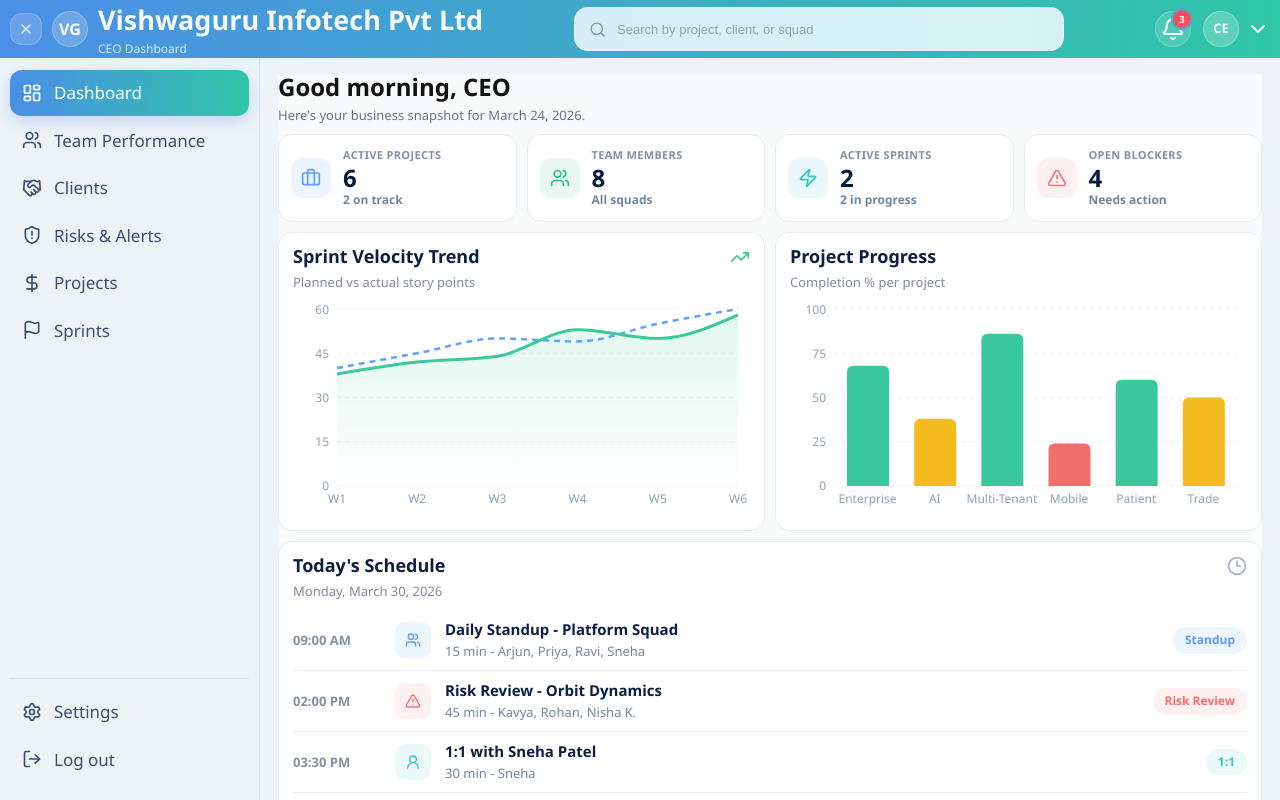
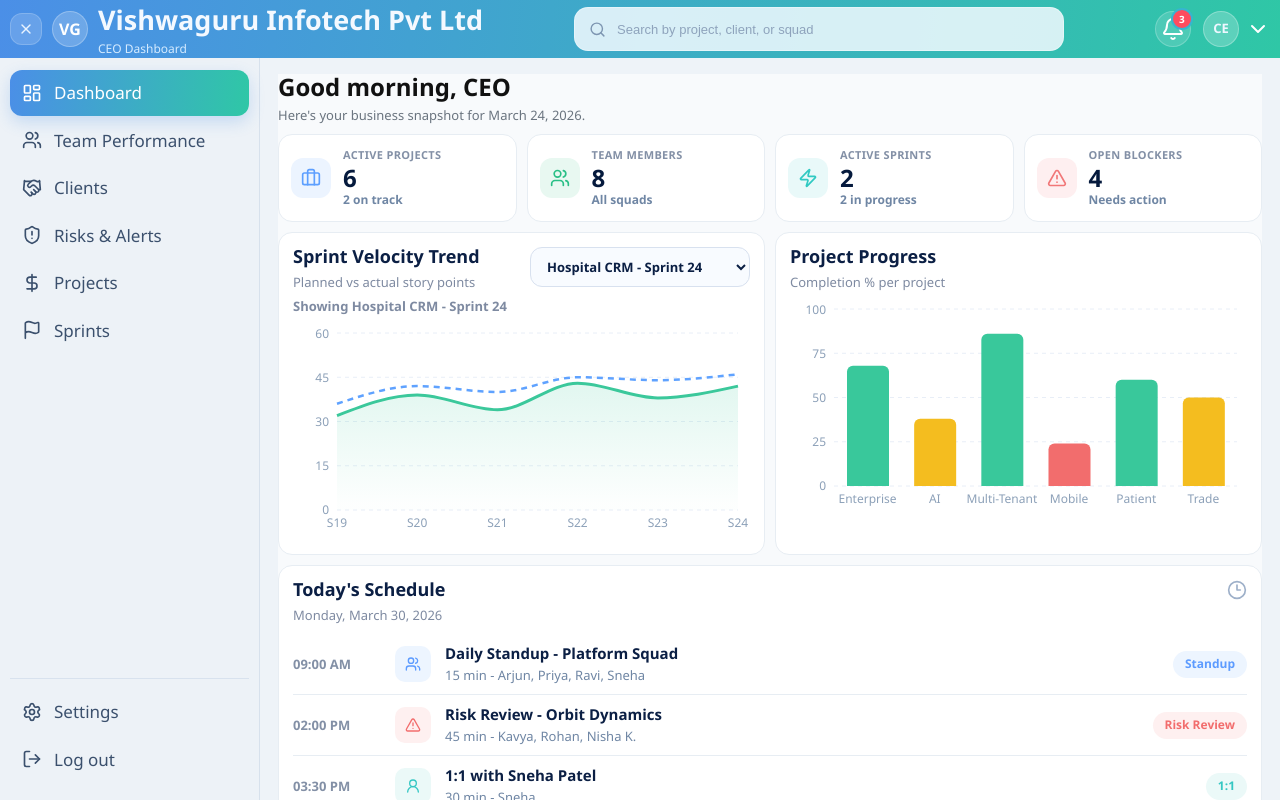
Before and after one commit to Tanu123T/CEODashboard, a React (Vite) app in the folder ceodashboard/: page / in a window 1280 px wide. Built offline with nearby package versions, Linux system fonts and the light colour scheme.

Commit message:
home page

```diff
--- a/ceodashboard/src/components/Home/Home.css
+++ b/ceodashboard/src/components/Home/Home.css
@@ -37,6 +37,23 @@
     display: flex;
     align-items: center;
     gap: 12px;
+}
+
+.kpi-card-link {
+    text-decoration: none;
+    color: inherit;
+    transition: transform 0.18s ease, box-shadow 0.18s ease, border-color 0.18s ease;
+}
+
+.kpi-card-link:hover {
+    transform: translateY(-2px);
+    border-color: #d8e4f3;
+    box-shadow: 0 8px 24px rgba(21, 51, 94, 0.08);
+}
+
+.kpi-card-link:focus-visible {
+    outline: 2px solid #79a7ff;
+    outline-offset: 2px;
 }
 
 .kpi-icon {
@@ -109,6 +126,42 @@
     justify-content: space-between;
     gap: 12px;
     margin-bottom: 10px;
+}
+
+.panel-head-actions {
+    display: flex;
+    align-items: flex-start;
+    gap: 12px;
+}
+
+.panel-context {
+    margin: 7px 0 0;
+    color: #5f738e;
+    font-size: 12px;
+    font-weight: 600;
+}
+
+.sprint-filter {
+    display: grid;
+    justify-items: end;
+}
+
+.sprint-filter-select {
+    min-width: 220px;
+    padding: 9px 12px;
+    border: 1px solid #d8e1ef;
+    border-radius: 12px;
+    background: #f8fbff;
+    color: #0b1f44;
+    font: inherit;
+    font-weight: 600;
+    cursor: pointer;
+    outline: none;
+}
+
+.sprint-filter-select:focus-visible {
+    border-color: #79a7ff;
+    box-shadow: 0 0 0 3px rgba(121, 167, 255, 0.18);
 }
 
 .panel-head h2 {
--- a/ceodashboard/src/components/Home/Home.jsx
+++ b/ceodashboard/src/components/Home/Home.jsx
@@ -1,4 +1,5 @@
-import React from "react";
+import React, { useMemo, useState } from "react";
+import { Link } from "react-router-dom";
 import "./Home.css";
 
 import {
@@ -20,12 +21,13 @@ import {
   Users,
   Zap,
   TriangleAlert,
-  TrendingUp,
   Clock3,
   UserRound,
   FileText,
   ArrowRight,
 } from "lucide-react";
+
+import { sprintDetails, sprintProjects } from "../../pages/Sprints/sprintData";
 
 const kpiCards = [
   {
@@ -34,6 +36,7 @@ const kpiCards = [
     value: "6",
     meta: "2 on track",
     color: "blue",
+    to: "/projects",
   },
   {
     icon: Users,
@@ -41,6 +44,7 @@ const kpiCards = [
     value: "8",
     meta: "All squads",
     color: "green",
+    to: "/employees",
   },
   {
     icon: Zap,
@@ -48,6 +52,7 @@ const kpiCards = [
     value: "2",
     meta: "2 in progress",
     color: "teal",
+    to: "/sprints",
   },
   {
     icon: TriangleAlert,
@@ -55,6 +60,7 @@ const kpiCards = [
     value: "4",
     meta: "Needs action",
     color: "red",
+    to: "/risks",
   },
 ];
 
@@ -65,6 +71,13 @@ const velocityData = [
   { week: "W4", planned: 49, actual: 53 },
   { week: "W5", planned: 55, actual: 50 },
   { week: "W6", planned: 60, actual: 58 },
+];
+
+const sprintFilterOptions = [
+  ...sprintProjects.map((project) => ({
+    value: project.id,
+    label: `${project.name} - ${project.sprint}`,
+  })),
 ];
 
 const projectProgressData = [
@@ -132,6 +145,28 @@ const projectsOverview = [
 ];
 
 const Home = () => {
+  const [selectedSprintProject, setSelectedSprintProject] = useState("hospital-crm");
+
+  const selectedProject = sprintProjects.find((project) => project.id === selectedSprintProject);
+
+  const sprintVelocityData = useMemo(() => {
+    const projectVelocity = sprintDetails[selectedSprintProject]?.velocity;
+
+    if (!Array.isArray(projectVelocity) || projectVelocity.length === 0) {
+      return velocityData;
+    }
+
+    return projectVelocity.map((point) => ({
+      week: point.sprint,
+      planned: point.planned,
+      actual: point.completed,
+    }));
+  }, [selectedSprintProject]);
+
+  const sprintContextLabel = selectedProject
+    ? `${selectedProject.name} - ${selectedProject.sprint}`
+    : "Current Sprint";
+
   return (
     <div className="home">
       <section className="hero">
@@ -144,7 +179,7 @@ const Home = () => {
           const Icon = card.icon;
 
           return (
-            <article className="kpi-card" key={card.title}>
+            <Link to={card.to} className="kpi-card kpi-card-link" key={card.title}>
               <div className={`kpi-icon ${card.color}`}>
                 <Icon size={20} />
               </div>
@@ -153,7 +188,7 @@ const Home = () => {
                 <h3 className="kpi-value">{card.value}</h3>
                 <p className="kpi-meta">{card.meta}</p>
               </div>
-            </article>
+            </Link>
           );
         })}
       </section>
@@ -164,13 +199,30 @@ const Home = () => {
             <div>
               <h2>Sprint Velocity Trend</h2>
               <p>Planned vs actual story points</p>
+              <p className="panel-context">Showing {sprintContextLabel}</p>
             </div>
-            <TrendingUp className="trend-icon" size={20} />
+            <div className="panel-head-actions">
+              <label className="sprint-filter" htmlFor="sprint-project-filter">
+                <select
+                  id="sprint-project-filter"
+                  value={selectedSprintProject}
+                  onChange={(event) => setSelectedSprintProject(event.target.value)}
+                  className="sprint-filter-select"
+                  aria-label="Sprint project filter"
+                >
+                  {sprintFilterOptions.map((option) => (
+                    <option key={option.value} value={option.value}>
+                      {option.label}
+                    </option>
+                  ))}
+                </select>
+              </label>
+            </div>
           </header>
 
           <div className="chart-wrap chart-wrap-tall">
             <ResponsiveContainer width="100%" height="100%">
-              <ComposedChart data={velocityData} margin={{ top: 8, right: 12, left: -16, bottom: 0 }}>
+              <ComposedChart data={sprintVelocityData} margin={{ top: 8, right: 12, left: -16, bottom: 0 }}>
                 <defs>
                   <linearGradient id="actualFill" x1="0" y1="0" x2="0" y2="1">
                     <stop offset="5%" stopColor="#3bc89b" stopOpacity={0.24} />
```
Also changed, not shown: 2 other files (tests, documents, lock files or other folders).
